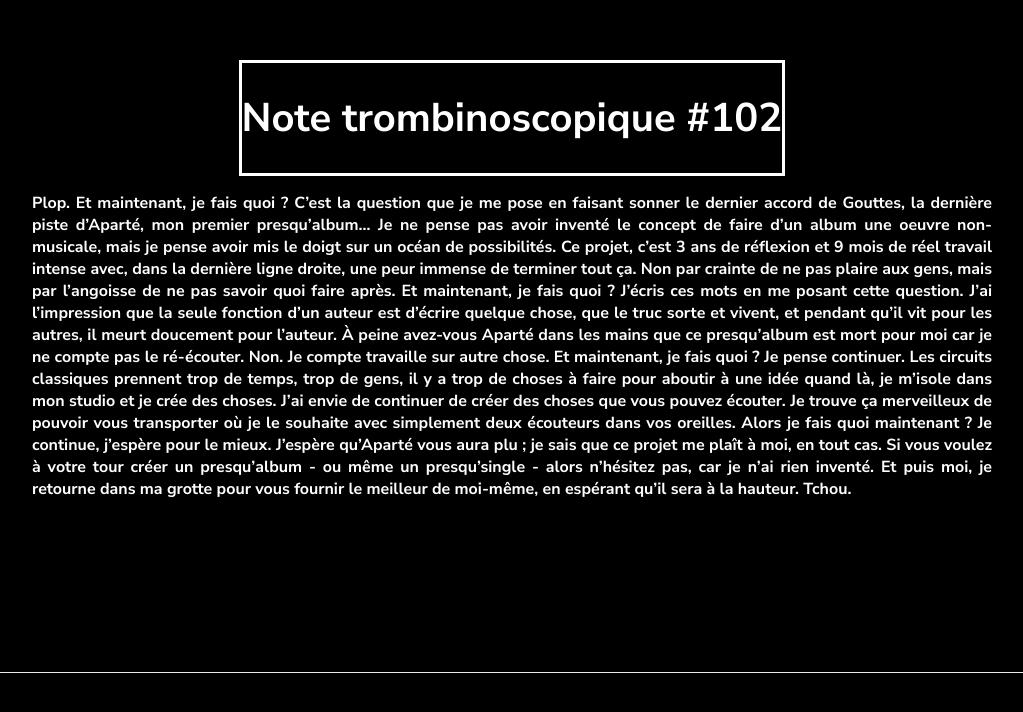
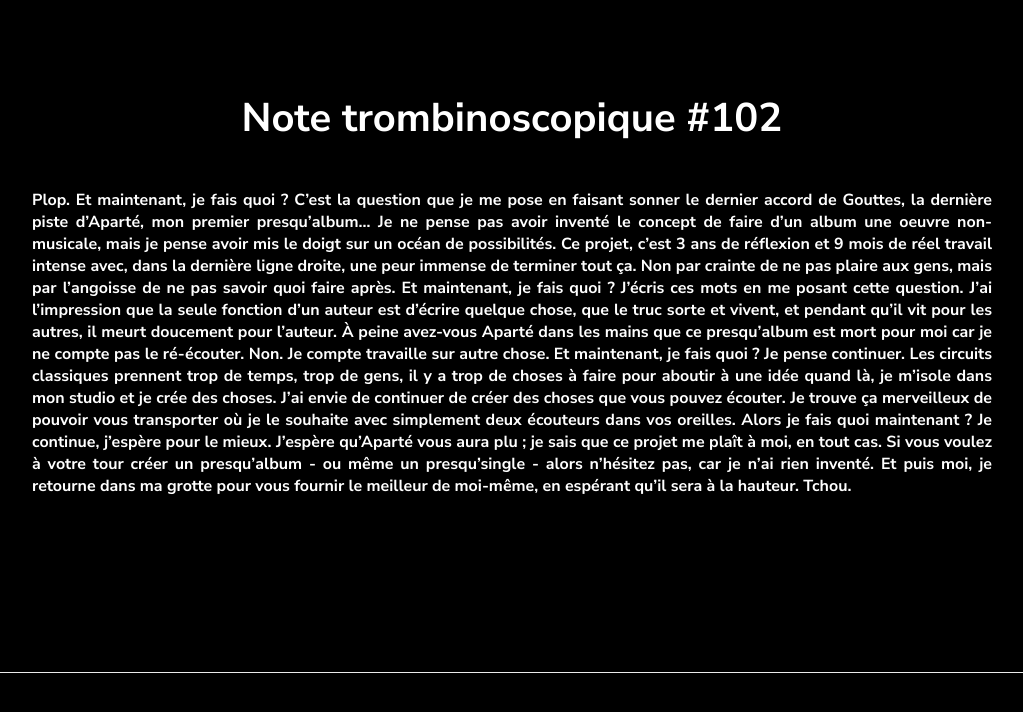
Before and after one commit to vincentdchn/alphi, a Next.js app: page / in a window 1280 px wide. Shown: the part 128-840 px from the top of the page, without its empty margins (128-1151 px from the left). Built offline with nearby package versions, Linux system fonts and the light colour scheme.

Commit message:
removing solid border on title

```diff
--- a/styles/Home.module.css
+++ b/styles/Home.module.css
@@ -16,7 +16,6 @@
 
 .title {
   color: white;
-  border: solid;
   font-size: calc(2em + 1vmin);
   font-weight: bold;
   text-align: center;
```
